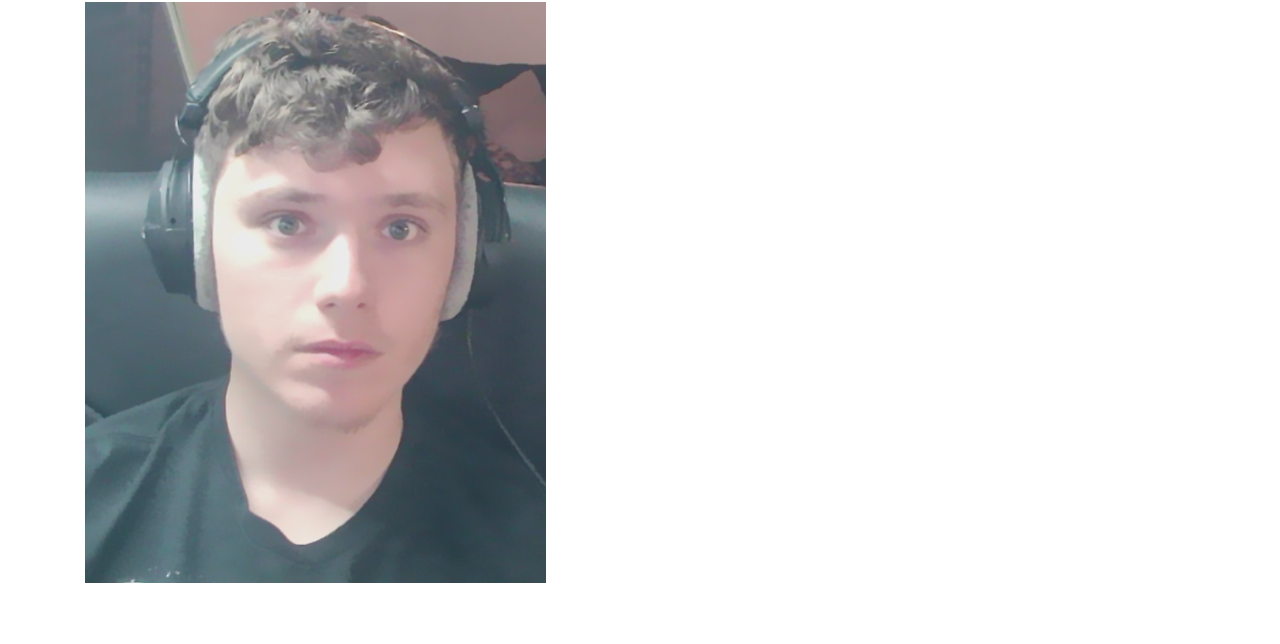
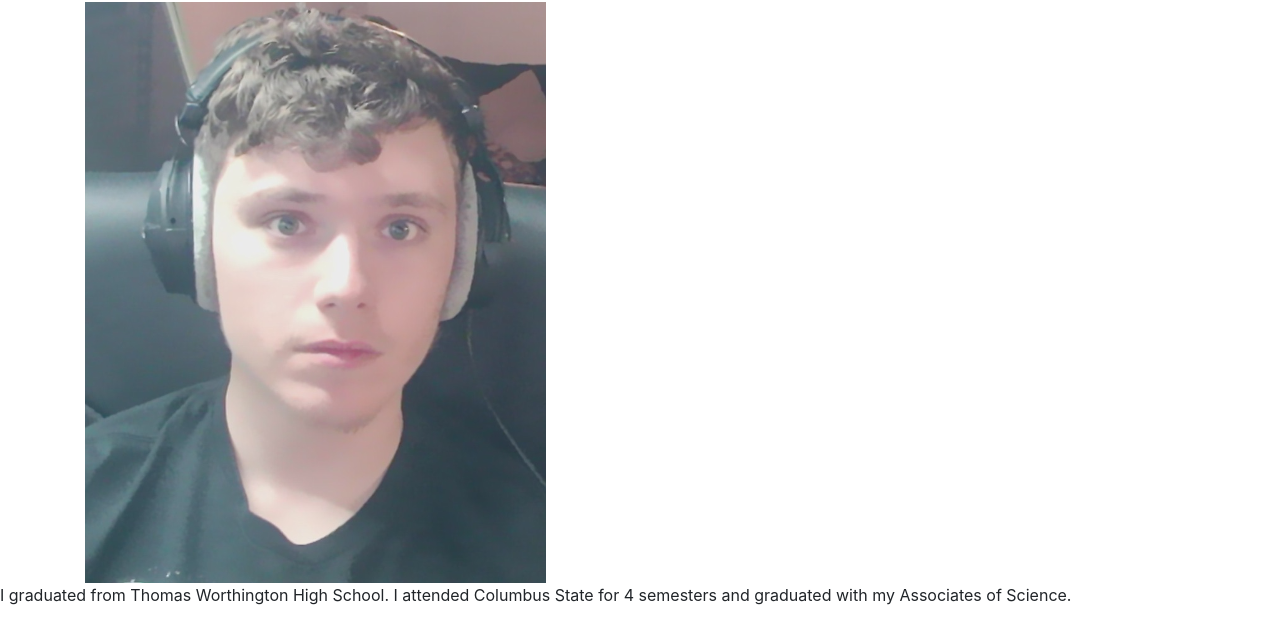
Before and after one commit to IT3049C-Lively-FA23/online-portfolio-Shnickelbob, a website: page index.html in a window 1280 px wide. Shown: the part 54-698 px from the top of the page. Drawn offline with nearby package versions, Linux system fonts and the light colour scheme.

Commit message:
added Personal Background section

```diff
--- a/index.html
+++ b/index.html
@@ -22,6 +22,10 @@
     <!-- WORK FROM INSIDE THIS CONTAINER-->
 
   </div>
+  <div class="section" id="personalBackground">
+    <p>I graduated from Thomas Worthington High School. I attended Columbus State for 4 semesters and graduated with my
+      Associates of Science.</p>
+
 
     <!-- INCLUDE SCRIPTS FILE HERE -->
     <script src="resources/scripts/index.js"></script>
```
Lines whose indentation alone changed are shown as unchanged.
